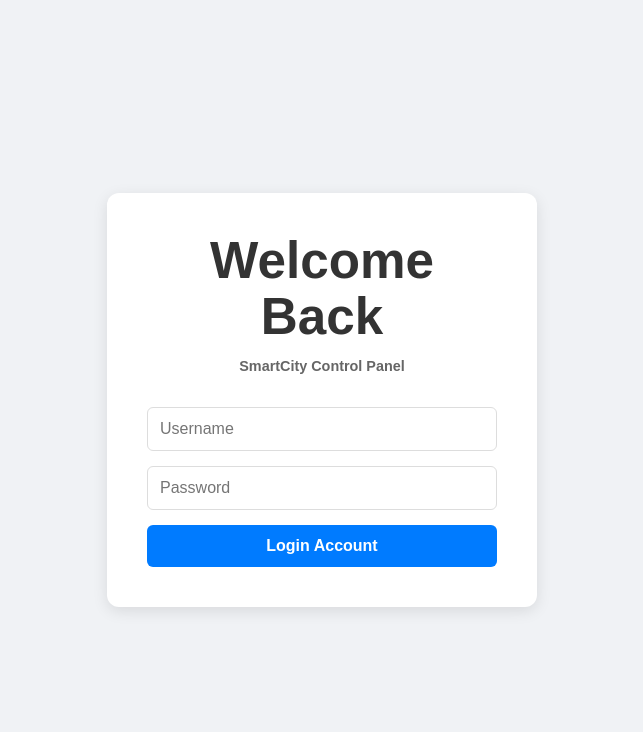
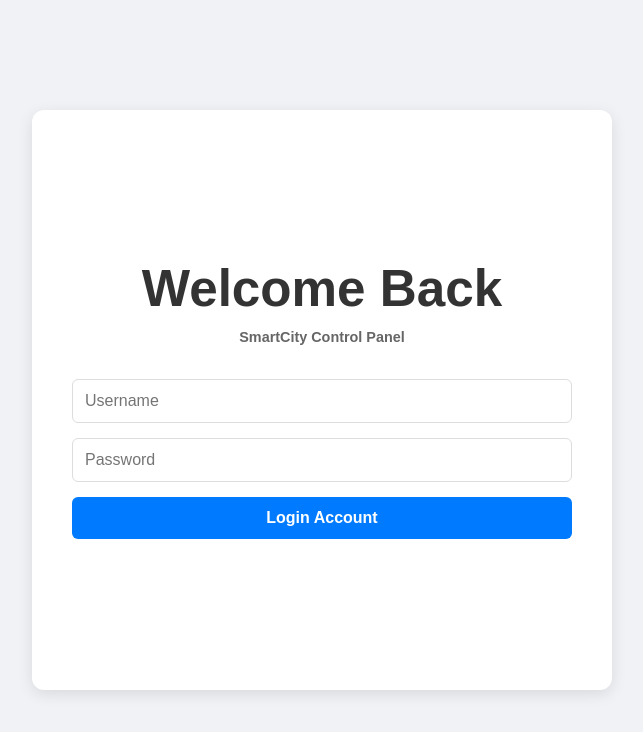
Before and after one commit to luk0111/SmartCity, a React app in the folder frontend/: page / in a window 1280 px wide. Shown: the top 732 px of the page, without its empty margins (318-961 px from the left). Built offline with nearby package versions, Linux system fonts and the light colour scheme; the HTML template or start-up script is replaced by a standard one; a web font is replaced by a local one.

Commit message:
Minor changes to login UI

```diff
--- a/frontend/src/App.tsx
+++ b/frontend/src/App.tsx
@@ -3,7 +3,6 @@ import AuthPage from './components/AuthPage'
 import MainMenu from './components/MainMenu'
 
 function App() {
-    // 1. State: Are we logged in? (Starts false)
     const [isLoggedIn, setIsLoggedIn] = useState(false)
 
     return (
--- a/frontend/src/components/AuthPage.tsx
+++ b/frontend/src/components/AuthPage.tsx
@@ -1,5 +1,5 @@
 import { useState } from 'react'
-import { useSpring, animated } from '@react-spring/web'
+import { useSpring, useTransition, animated } from '@react-spring/web'
 
 interface AuthPageProps {
     onLoginSuccess: () => void
@@ -8,17 +8,27 @@ interface AuthPageProps {
 export default function AuthPage({ onLoginSuccess }: AuthPageProps) {
     const [username, setUsername] = useState('')
     const [password, setPassword] = useState('')
+    const [error, setError] = useState('')
 
-    // 1. Animation Configuration
+    // Main Card Animation
     const fadeIn = useSpring({
         from: { opacity: 0, transform: 'translateY(-50px)' },
         to: { opacity: 1, transform: 'translateY(0px)' },
-        config: { tension: 200, friction: 20 }
+        config: { tension: 50, friction: 15 }
     })
 
-    // 2. Login Logic
+// error text animation
+    const errorTransitions = useTransition(error, {
+        from: { opacity: 0, transform: 'translateY(10px)' },
+        enter: { opacity: 1, transform: 'translateY(0px)' },
+        leave: { opacity: 0 }, // Fades out instantly if cleared
+        config: { tension: 220, friction: 20 } // Slightly snappier than the card
+    })
+
     const handleLogin = async () => {
         console.log("Attempting login for:", username)
+        setError('')
+
         try {
             const response = await fetch('http://localhost:8080/api/auth/login', {
                 method: 'POST',
@@ -28,16 +38,14 @@ export default function AuthPage({ onLoginSuccess }: AuthPageProps) {
             const result = await response.text()
 
             if (result === "Login Success!") {
-                // Success: Tell the parent App to switch pages
                 onLoginSuccess()
             } else {
-                // Failure: Show the error message
-                alert("Server says: " + result)
+                setError(result)
             }
 
-        } catch (error) {
-            console.error("Error:", error)
-            alert("Connection Failed - Is the Java Backend running?")
+        } catch (err) {
+            console.error("Error:", err)
+            setError("Connection Failed - Is the Java Backend running?")
         }
     }
 
@@ -45,10 +53,7 @@ export default function AuthPage({ onLoginSuccess }: AuthPageProps) {
         <div style={styles.pageContainer}>
             <animated.div style={{ ...styles.card, ...fadeIn }}>
 
-                {/* Title uses the Fancy Hegarty Font (inherited from pageContainer) */}
                 <h1 style={styles.title}>Welcome Back</h1>
-
-                {/* Subtitle forces Arial Font */}
                 <p style={styles.subtitle}>SmartCity Control Panel</p>
 
                 <input
@@ -65,6 +70,16 @@ export default function AuthPage({ onLoginSuccess }: AuthPageProps) {
                     style={styles.input}
                 />
 
+                {/* 3. The Animated Error Message */}
+                {/* We map over the transition to render the animated text */}
+                {errorTransitions((style, item) =>
+                    item ? (
+                        <animated.p style={{ ...styles.errorText, ...style }}>
+                            {item}
+                        </animated.p>
+                    ) : null
+                )}
+
                 <button onClick={handleLogin} style={styles.button}>
                     Login Account
                 </button>
@@ -74,68 +89,62 @@ export default function AuthPage({ onLoginSuccess }: AuthPageProps) {
     )
 }
 
-// 3. Styles Object
 const styles = {
     pageContainer: {
         position: 'fixed' as const,
-        top: 0,
-        left: 0,
-        width: '100vw',
-        height: '100vh',
-
-        display: 'flex',
-        justifyContent: 'center',
-        alignItems: 'center',
-
+        top: 0, left: 0, width: '100vw', height: '100vh',
+        display: 'flex', justifyContent: 'center', alignItems: 'center',
         background: '#f0f2f5',
-        // Sets the DEFAULT font to Hegarty
         fontFamily: '"BBH Hegarty", Arial, sans-serif',
     },
 
     card: {
+        position: 'relative' as const,
         background: 'white',
         padding: '40px',
         borderRadius: '12px',
         boxShadow: '0 4px 15px rgba(0,0,0,0.1)',
-        width: '350px',
+        width: '500px',
+        height: '500px',
+        display: 'flex',
+        flexDirection: 'column' as const,
+        justifyContent: 'center',
         textAlign: 'center' as const
     },
 
-    title: {
-        margin: '0 0 10px 0',
-        color: '#333'
+    title: { margin: '0 0 10px 0', color: '#333' },
+
+    subtitle: {
+        margin: '0 0 30px 0', color: '#666', fontSize: '0.9rem',
+        fontFamily: 'Arial, sans-serif', fontWeight: 'bold'
     },
 
-    subtitle: {
-        margin: '0 0 30px 0',
-        color: '#666',
+    errorText: {
+        color: '#ff4d4f',
         fontSize: '0.9rem',
-        // OVERRIDE: Forces this specific text to be Arial
         fontFamily: 'Arial, sans-serif',
-        fontWeight: 'bold'
+        fontWeight: 'bold',
+
+        // Positioning (Anchored to the card, so button doesn't move)
+        position: 'absolute' as const,
+        bottom: '110px',
+        left: '0',
+        right: '0',
+        textAlign: 'center' as const,
+
+        // Ensure it sits on top of other elements if they overlap
+        zIndex: 10
     },
 
     input: {
-        width: '100%',
-        padding: '12px',
-        marginBottom: '15px',
-        borderRadius: '6px',
-        border: '1px solid #ddd',
-        boxSizing: 'border-box' as const,
-        fontSize: '1rem',
-        fontFamily: 'Arial, sans-serif' // Readable typing
+        width: '100%', padding: '12px', marginBottom: '15px', borderRadius: '6px',
+        border: '1px solid #ddd', boxSizing: 'border-box' as const,
+        fontSize: '1rem', fontFamily: 'Arial, sans-serif'
     },
 
     button: {
-        width: '100%',
-        padding: '12px',
-        background: '#007bff',
-        color: 'white',
-        border: 'none',
-        borderRadius: '6px',
-        fontSize: '1rem',
-        cursor: 'pointer',
-        fontWeight: 'bold',
-        fontFamily: 'Arial, sans-serif' // Readable button text
+        width: '100%', padding: '12px', background: '#007bff', color: 'white',
+        border: 'none', borderRadius: '6px', fontSize: '1rem', cursor: 'pointer',
+        fontWeight: 'bold', fontFamily: 'Arial, sans-serif'
     }
 }
```
